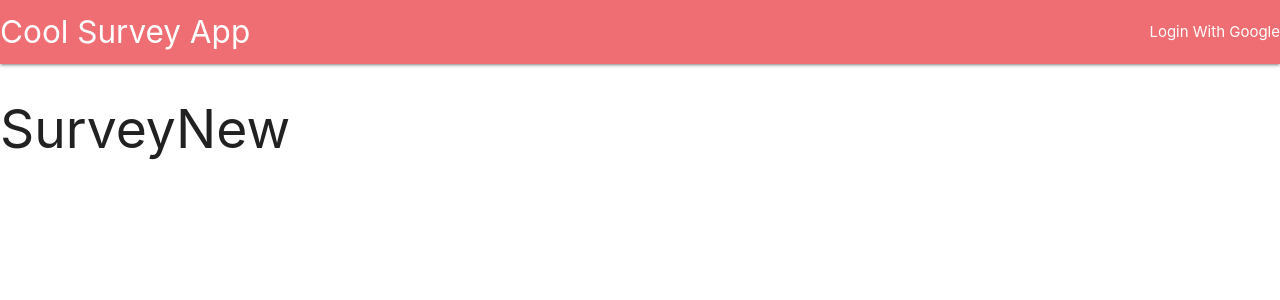
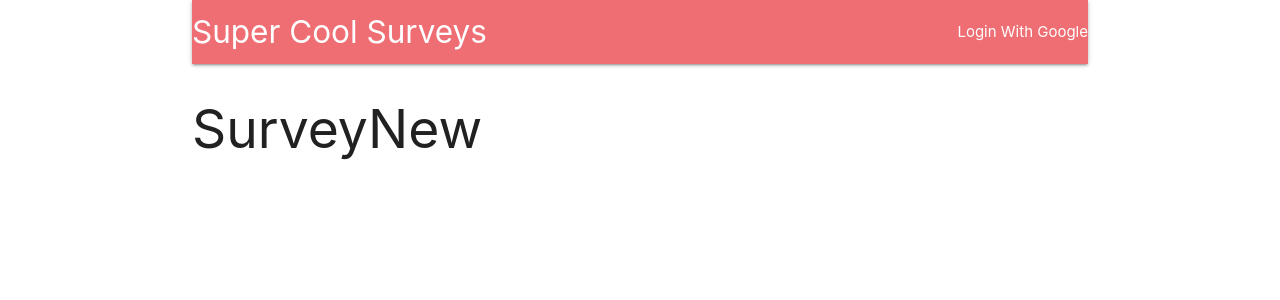
Before and after one commit to realtimschmidt/server_for_node_react_udemy_course, a React (Create React App) app in the folder client/: page /surveys/new in a window 1280 px wide. Shown: the top 300 px of the page. Built offline with nearby package versions, Linux system fonts and the light colour scheme; no server answers.

Commit message:
include action creator

```diff
--- a/client/package.json
+++ b/client/package.json
@@ -3,6 +3,7 @@
   "version": "0.1.0",
   "private": true,
   "dependencies": {
+    "axios": "^0.18.0",
     "http-proxy-middleware": "^0.19.1",
     "materialize-css": "^1.0.0",
     "react": "^16.7.0",
@@ -10,7 +11,8 @@
     "react-redux": "^6.0.0",
     "react-router-dom": "^4.3.1",
     "react-scripts": "2.1.3",
-    "redux": "^4.0.1"
+    "redux": "^4.0.1",
+    "redux-thunk": "^2.3.0"
   },
   "scripts": {
     "start": "react-scripts start",
--- /dev/null
+++ b/client/src/actions/index.js
@@ -0,0 +1,10 @@
+import axios from 'axios'
+import { FETCH_USER } from './types'
+
+export const fetchUser = () => {
+  return function(dispatch) {
+    axios
+      .get('/api/current_user')
+      .then(res => dispatch({ type: FETCH_USER, payload: res }))
+  }
+}
--- /dev/null
+++ b/client/src/actions/types.js
@@ -0,0 +1 @@
+ export const FETCH_USER = 'fetch_user'
--- a/client/src/components/App.js
+++ b/client/src/components/App.js
@@ -1,16 +1,22 @@
-import React from 'react'
+import React, { Component } from 'react'
 import { BrowserRouter, Route } from 'react-router-dom'
+import { connect } from 'react-redux'
+import * as actions from '../actions'
 
 import Header from './Header'
 const Dashboard = () => <h2>Dashboard</h2>
 const SurveyNew = () => <h2>SurveyNew</h2>
 const Landing = () => <h2>Landing</h2>
 
-const App = () => {
+class App extends Component {
+  componentDidMount() {
+    this.props.fetchUser()
+  }
+  render() {
     return (
       <div>
         <BrowserRouter>
-        <div>
+          <div className="container">
             <Header />
             <Route exact path="/" component={Landing} />
             <Route exact path="/surveys" component={Dashboard} />
@@ -20,5 +26,6 @@ const App = () => {
       </div>
     )
   }
+}
 
-export default App
+export default connect(null, actions)(App)
--- a/client/src/components/Header.js
+++ b/client/src/components/Header.js
@@ -6,7 +6,7 @@ class Header extends Component {
       <nav>
         <div className="nav-wrapper">
           <a className="left brand-logo">
-            Cool Survey App
+            Super Cool Surveys
           </a>
           <ul className="right">
             <li>Login With Google</li>
--- a/client/src/index.js
+++ b/client/src/index.js
@@ -3,11 +3,13 @@ import React from 'react'
 import ReactDOM from 'react-dom'
 import { Provider } from 'react-redux'
 import { createStore, applyMiddleware } from 'redux'
+import reduxThunk from 'redux-thunk'
 
 import App from './components/App'
 import reducers from './reducers'
 
-const store = createStore(reducers, {}, applyMiddleware())
+
+const store = createStore(reducers, {}, applyMiddleware(reduxThunk))
 
 ReactDOM.render(
 <Provider store={store}><App /></Provider>,
--- a/client/src/reducers/authReducer.js
+++ b/client/src/reducers/authReducer.js
@@ -1,4 +1,5 @@
 export default function(state = {}, action) {
+  console.log(action)
   switch (action.type) {
     default:
       return state;
```
Also changed, not shown: 1 other file (tests, documents, lock files or other folders). Lines whose indentation alone changed are shown as unchanged.
